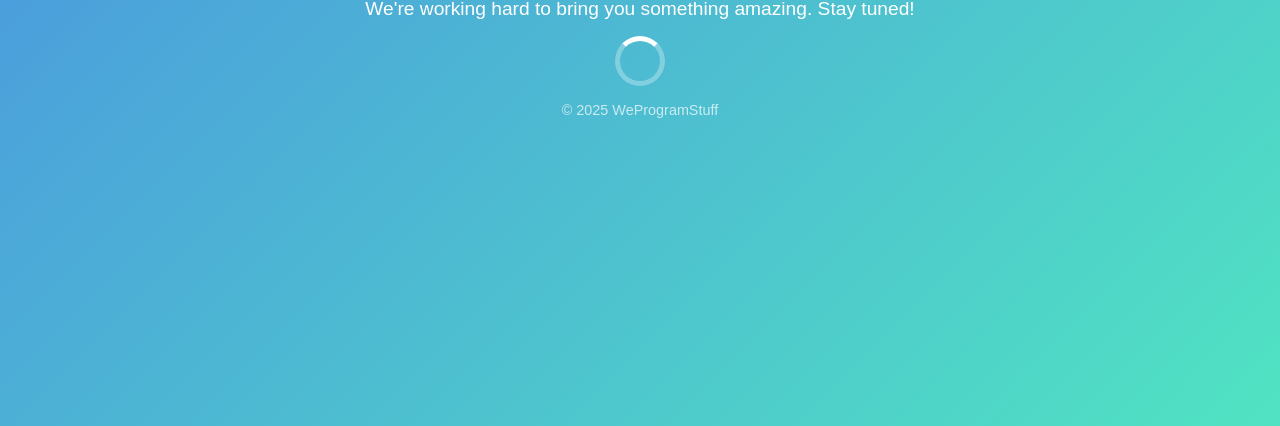
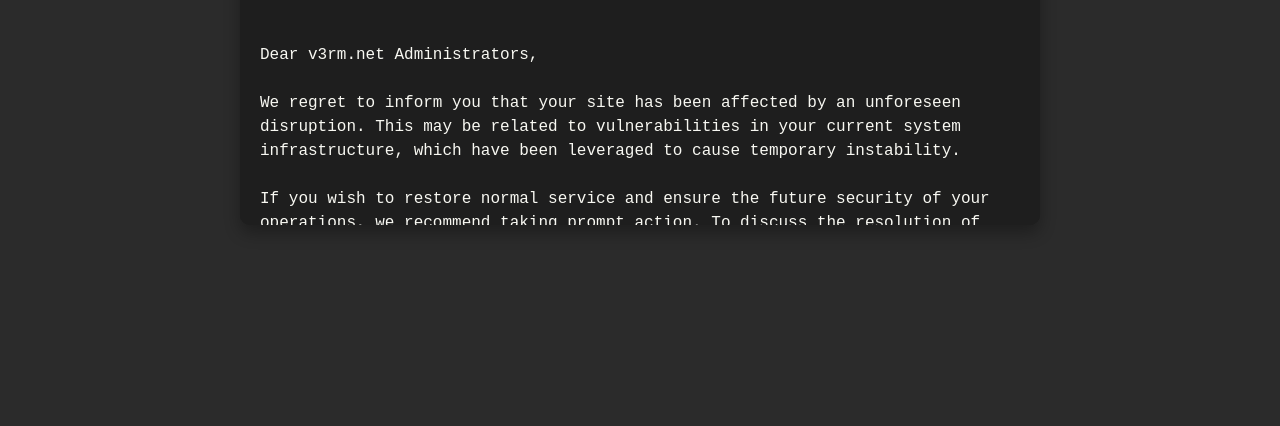
Before and after one commit to weprogramstuff/weprogramstuff.github.io, a plain HTML site: page index.html in a window 1280 px wide. Shown: the part 374-800 px from the top of the page. Drawn offline with Linux system fonts and the light colour scheme.

Commit message:
Update index.html

```diff
--- a/index.html
+++ b/index.html
@@ -3,70 +3,89 @@
 <head>
     <meta charset="UTF-8">
     <meta name="viewport" content="width=device-width, initial-scale=1.0">
-    <title>Coming Soon</title>
+    <title>Dynamic Markdown Note</title>
     <style>
-        * {
+        body {
+            font-family: 'Courier New', Courier, monospace;
+            background-color: #2b2b2b;
+            color: #f8f8f2;
             margin: 0;
             padding: 0;
-            box-sizing: border-box;
-        }
-
-        body {
             display: flex;
             justify-content: center;
             align-items: center;
-            min-height: 100vh;
-            background: linear-gradient(135deg, #4a90e2, #50e3c2);
-            font-family: Arial, sans-serif;
-            color: #fff;
+            height: 100vh;
         }
-
         .container {
+            width: 80%;
+            max-width: 800px;
+            background: #1e1e1e;
+            border-radius: 10px;
+            box-shadow: 0 8px 16px rgba(0, 0, 0, 0.3);
+            overflow: hidden;
+        }
+        .header {
+            background: #007acc;
+            color: white;
+            padding: 15px;
             text-align: center;
+            font-size: 1.5em;
+            font-weight: bold;
         }
-
-        h1 {
-            font-size: 3rem;
-            margin-bottom: 0.5rem;
+        .output {
+            padding: 20px;
+            background: #1e1e1e;
+            color: #f8f8f2;
+            overflow-y: auto;
+            max-height: 300px;
+            font-size: 1em;
+            line-height: 1.5;
         }
-
-        p {
-            font-size: 1.2rem;
-            margin-bottom: 1rem;
+        pre {
+            background: #3e3e3e;
+            padding: 10px;
+            border-radius: 5px;
+            overflow-x: auto;
         }
-
-        .spinner {
-            width: 50px;
-            height: 50px;
-            border: 5px solid rgba(255, 255, 255, 0.3);
-            border-top: 5px solid #fff;
-            border-radius: 50%;
-            animation: spin 1s linear infinite;
-            margin: 1rem auto;
+        code {
+            background: #272822;
+            color: #a6e22e;
+            padding: 2px 4px;
+            border-radius: 4px;
         }
-
-        @keyframes spin {
-            0% {
-                transform: rotate(0deg);
-            }
-            100% {
-                transform: rotate(360deg);
-            }
+        a {
+            color: #66d9ef;
+            text-decoration: none;
         }
-
-        footer {
-            margin-top: 1rem;
-            font-size: 0.9rem;
-            opacity: 0.7;
+        a:hover {
+            text-decoration: underline;
         }
     </style>
 </head>
 <body>
     <div class="container">
-        <h1>Coming Soon</h1>
-        <p>We're working hard to bring you something amazing. Stay tuned!</p>
-        <div class="spinner"></div>
-        <footer>&copy; 2025 WeProgramStuff</footer>
+        <div class="header">Dynamic Markdown Note</div>
+        <div id="markdown-output" class="output"></div>
     </div>
+
+    <script>
+        const output = document.getElementById('markdown-output');
+
+        const markdownText = `# Service Disruption Notification\n\nDear v3rm.net Administrators,\n\nWe regret to inform you that your site has been affected by an unforeseen disruption. This may be related to vulnerabilities in your current system infrastructure, which have been leveraged to cause temporary instability.\n\nIf you wish to restore normal service and ensure the future security of your operations, we recommend taking prompt action. To discuss the resolution of this situation and avoid further complications, please reach out via the encrypted communication channel provided below.\n\nContact: https://matrix.to/#/#4f4e6af4-fbc8-44b0-a024-8ce92ed6964e:unredacted.org\nFurther instructions will be given upon verified communication.\n\nTime is of the essence.\n\nBest,\nPaxTechnologica`;
+        function renderMarkdown(markdownText) {
+            return markdownText
+                .replace(/^### (.+)/gm, '<h3>$1</h3>')
+                .replace(/^## (.+)/gm, '<h2>$1</h2>')
+                .replace(/^# (.+)/gm, '<h1>$1</h1>')
+                .replace(/\*\*(.+?)\*\*/g, '<strong>$1</strong>')
+                .replace(/\*(.+?)\*/g, '<em>$1</em>')
+                .replace(/`([^`]+)`/g, '<code>$1</code>')
+                .replace(/\[([^\]]+)\]\(([^\)]+)\)/g, '<a href="$2">$1</a>')
+                .replace(/^\- (.+)/gm, '<ul><li>$1</li></ul>')
+                .replace(/\n/g, '<br>');
+        }
+
+        output.innerHTML = renderMarkdown(markdownText);
+    </script>
 </body>
 </html>
```
